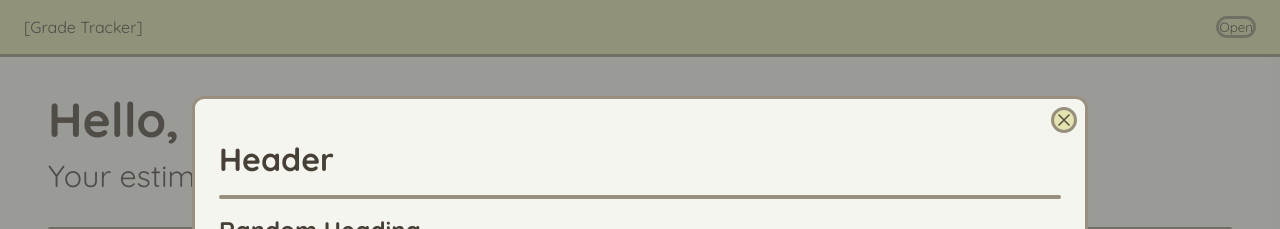
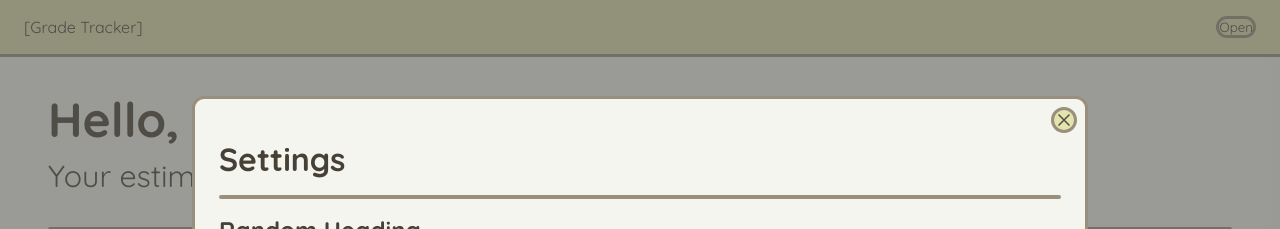
Before and after one commit to beryl-11/grade-tracker, a React (Vite) app: page / in a window 1280 px wide. Both pictures are taken after a click on the button "Open". Shown: the top 229 px of the page. Built offline with nearby package versions, Linux system fonts and the light colour scheme.

Commit message:
backbone of some core modals created

```diff
--- a/src/modals/Modal.jsx
+++ b/src/modals/Modal.jsx
@@ -1,6 +1,6 @@
 import { useModalContext } from "../components/ModalManager"
 
-export function Modal() {
+function ModalTemplate({ children }) {
     return <div className="modal" id="template-modal">
         <button type="button" className="modal-exit-btn" aria-label="exit modal button">
             <svg xmlns="http://www.w3.org/2000/svg" fill="none" viewBox="0 0 24 24" stroke-width="1.5" stroke="currentColor"
@@ -8,9 +8,15 @@ export function Modal() {
                 <path stroke-linecap="round" stroke-linejoin="round" d="M6 18 18 6M6 6l12 12" />
             </svg>
         </button>
-        {/* TODO: Delete the following dummy text and move them to a modal content component or something similar. */}
+        {children}
+    </div>
+
+}
+
+export function SettingsModal() {
+    return <ModalTemplate>
         <div className="modal-header">
-            <h1>Header</h1>
+            <h1>Settings</h1>
         </div>
 
         <hr />
@@ -19,6 +25,13 @@ export function Modal() {
             <h2>Random Heading</h2>
             <p>Some paragraph should be here.</p>
         </div>
-    </div>
+    </ModalTemplate>
+}
 
+export function AddCourseModal() {
+    return <ModalTemplate>
+        <div className="modal-header">
+            <h1>Add Course</h1>
+        </div>
+    </ModalTemplate>
 }
--- a/src/modals/ModalContainer.jsx
+++ b/src/modals/ModalContainer.jsx
@@ -1,6 +1,6 @@
 import '../css/modal.css';
 import { createPortal } from "react-dom";
-import {Modal} from "./Modal";
+import {SettingsModal} from "./Modal";
 import { ModalContextProvider, useModalContext } from '../components/ModalManager';
 
 export function ModalContainer() {
@@ -9,7 +9,7 @@ export function ModalContainer() {
         <>
             {/* TODO: Close modal from backdrop without having onClick read clicks from child elements */}
             {modalState==="open" && <div className='modal-backdrop'>
-                <Modal />
+                <SettingsModal />
             </div>}
         </>,
         document.body
```
